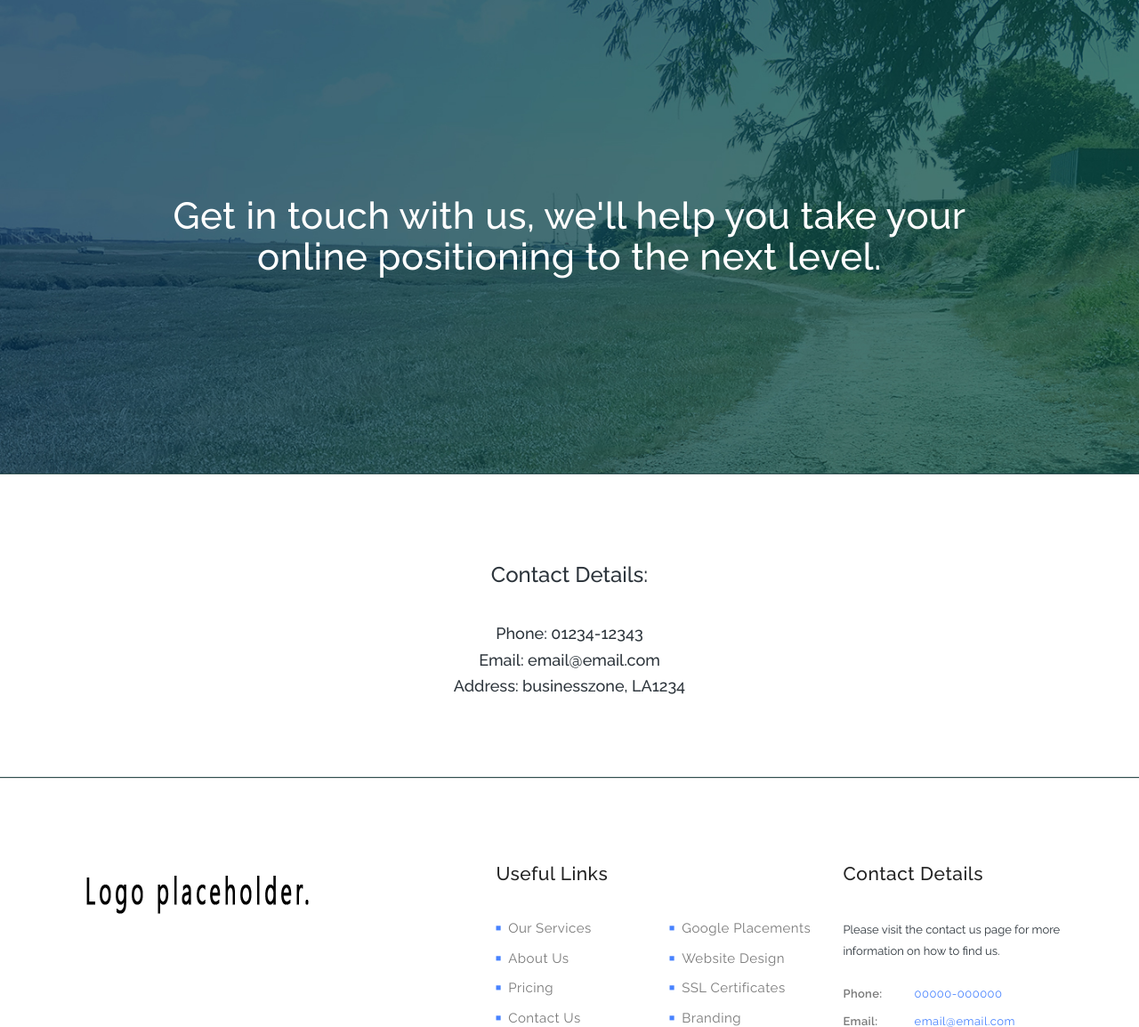
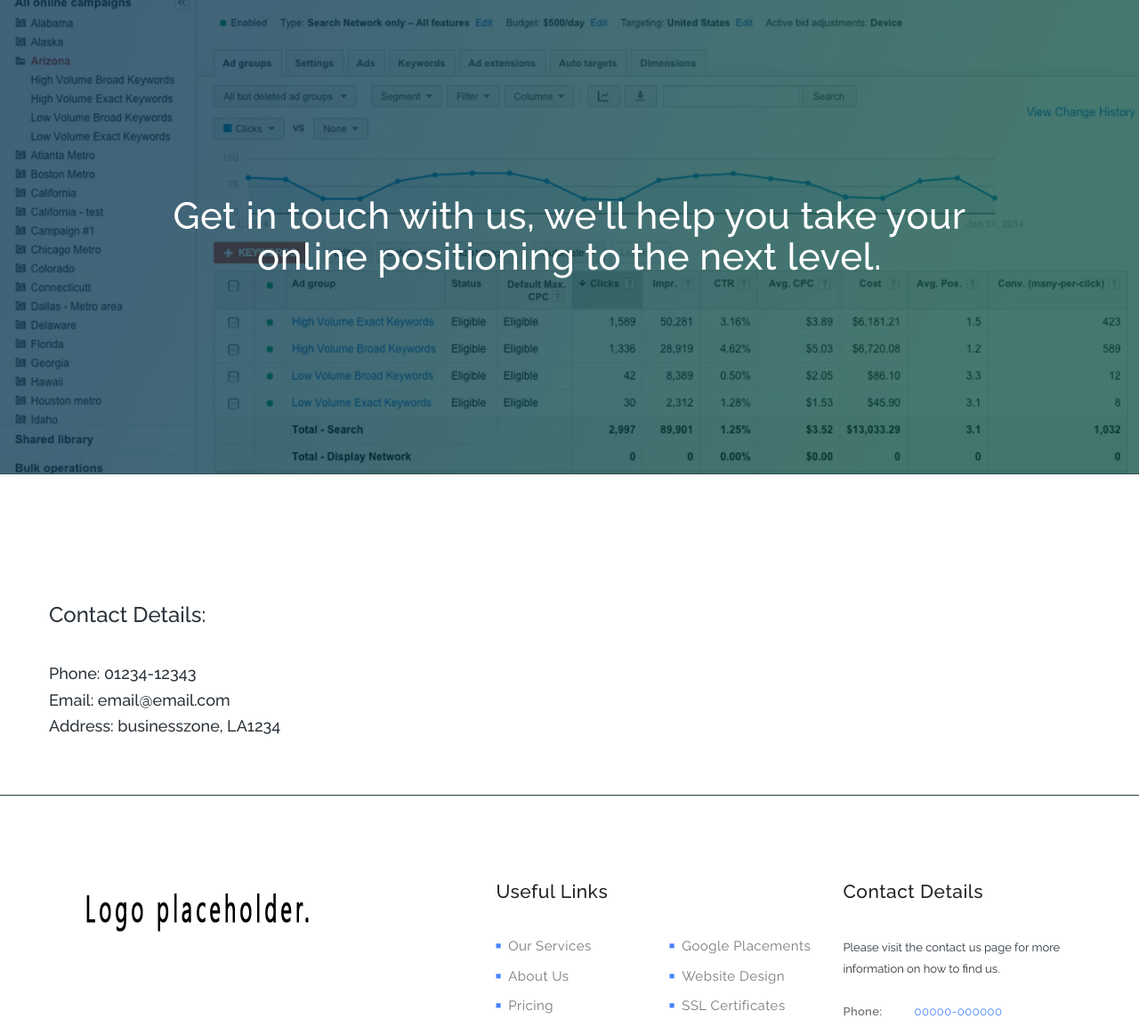
Before and after one commit to lukehaneydev/lukehaneydev.github.io, a PHP site: page /contact.html in a window 1280 px wide. Shown: the part 102-1256 px from the top of the page at 89% size. Run offline with PHP 8.4, Linux system fonts and the light colour scheme; some libraries are stand-ins or nearby versions.

Commit message:
Revert "Updated Contact Page"
This reverts commit 4867afd26dbe2970610f855eb5a2bdf4a1ddbdf9.

```diff
--- a/contact.html
+++ b/contact.html
@@ -55,7 +55,7 @@
             </header>
         </div>
 
-        <section class="banner-contact" id="top">
+        <section class="banner" id="top">
                 <div class="container">
                     <div class="row">
                         <div class="col-md-10 col-md-offset-1">
@@ -71,16 +71,16 @@
     <section class="our-services" id="services">
             <div class="container">
                 <div class="row">
-                    <div class="col-md-12"  style="padding-bottom:50px;">
-                        <center>
-                            <h3 style="padding-bottom: 32px;">Contact Details:</h3>
-                            <h4>Phone: 01234-12343</h4>
-                            <h4>Email: email@email.com</h4>
-                            <h4 style="padding-bottom: 32px;">Address: businesszone, LA1234</h4>
-                         </center>
+                    <div class="col-md-12"  style="padding-bottom:25px">
+                            <h3></h3>
                     </div>
                 </div>
-
+                <div class="row" style="padding-bottom:25px;">
+                        <h3 style="padding-bottom: 32px;">Contact Details:</h3>
+                        <h4>Phone: 01234-12343</h4>
+                        <h4>Email: email@email.com</h4>
+                        <h4 style="padding-bottom: 32px;">Address: businesszone, LA1234</h4>
+                </div>
             </div>
         </section>
 
--- a/css/style.css
+++ b/css/style.css
@@ -313,85 +313,7 @@ section {
 }
 
 
-/* Contact Banner Style */
-
-
-
-section.banner-contact {
-  padding: 0px;
-}
-
-.banner-contact {
-  background-image: url(../img/contact_banner.jpg);
-  width: 100%;
-  height: 100%;
-  background-position: center;
-  background-repeat: no-repeat;
-  background-size: cover;
-}
-
-.banner-contact .banner-caption {
-  padding: 200px 0px;
-  text-align: center;
-}
-
-.banner-contact .banner-caption .line-dec {
-  width: 80px;
-  height: 3px;
-  background-color: #4883ff;
-}
-
-.banner-contact .banner-caption h2 {
-  margin-top: 20px;
-  margin-bottom: 20px;
-  font-size: 42px;
-  letter-spacing: 0.5px;
-  color: #fff;
-}
-
-.banner-contact .banner-caption h3 {
-  margin-top: 20px;
-  margin-bottom: 20px;
-  font-size: 32px;
-  letter-spacing: 0.5px;
-  color: #fff;
-}
-
-.banner-contact .banner-caption h4 {
-  margin-top: 20px;
-  margin-bottom: 20px;
-  font-size: 24px;
-  letter-spacing: 0.5px;
-  color: #fff;
-}
-
-.banner-contact .banner-caption h5 {
-  margin-top: 20px;
-  margin-bottom: 20px;
-  font-size: 16px;
-  letter-spacing: 0.5px;
-  color: #fff;
-}
-
-.banner-contact .banner-caption span {
-  font-size: 22px;
-  color: #fff;
-  letter-spacing: 0.5px;
-}
-
-.banner-contact .banner-caption .blue-button {
-  margin-top: 30px;
-}
-
-.banner-contact .submit-form {
-  border-bottom: 5px solid #4883ff;
-  background-color: #fff;
-  padding: 15px;
-}
-
 /* Second Banner Style */
-
-
 
 section.banner {
   padding: 0px;
@@ -418,7 +340,7 @@ section.banner {
 }
 
 .banner2 .banner-caption h2 {
-
+  margin-top: 20px;
   margin-bottom: 20px;
   font-size: 42px;
   letter-spacing: 0.5px;
```
Also changed, not shown: img/contact_banner.jpg (deleted).
